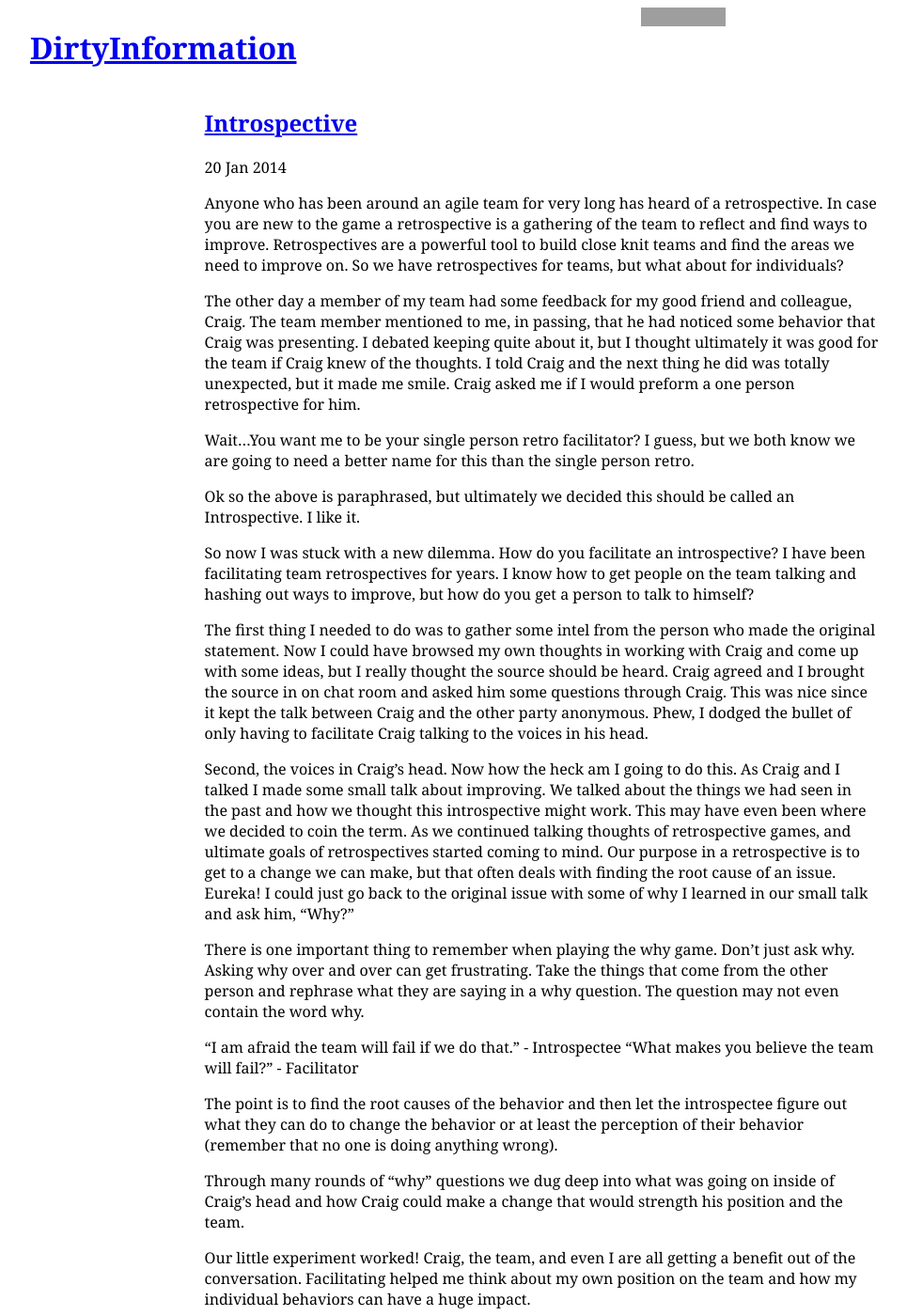
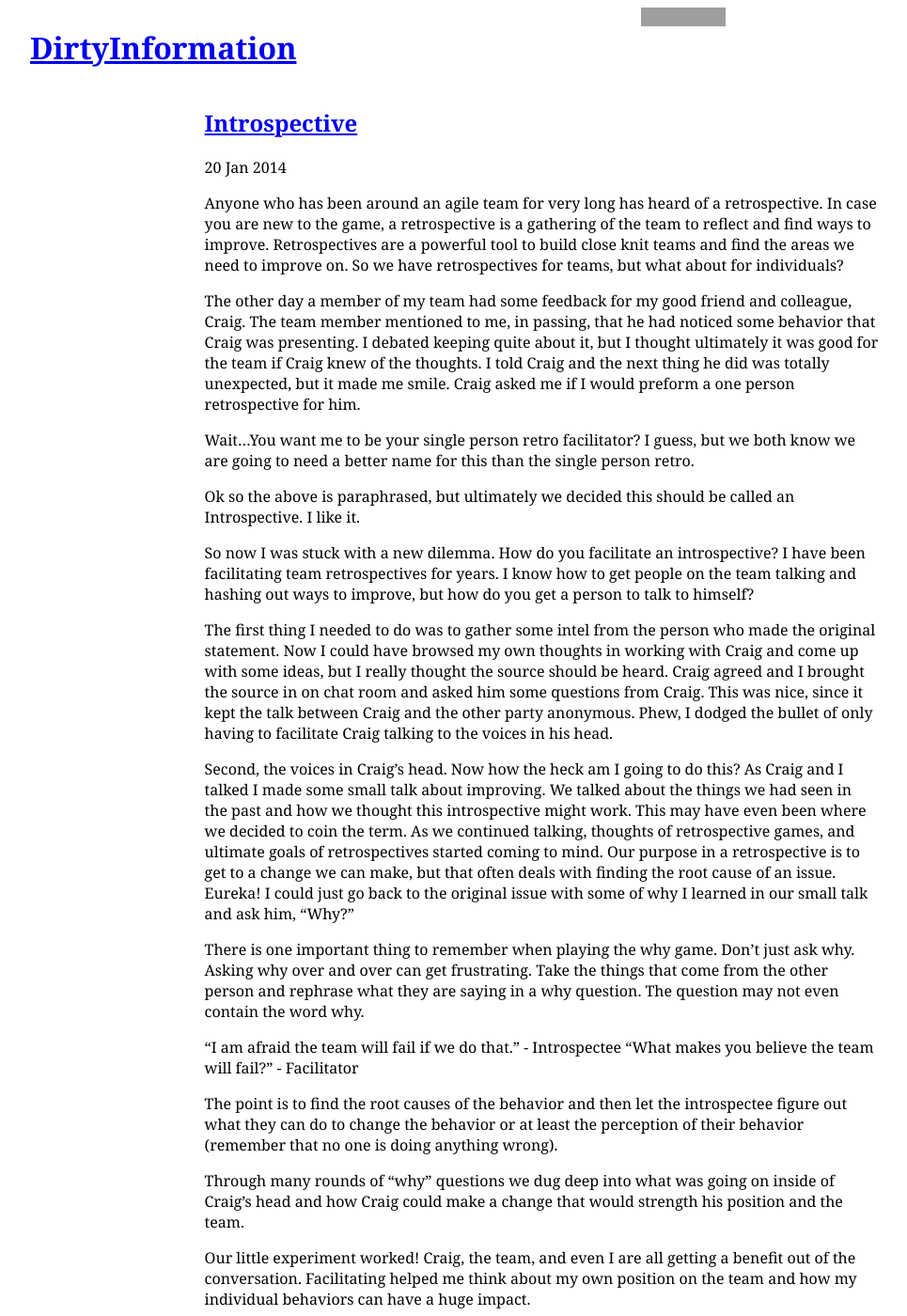
Before and after one commit to adkron/dirtyinformation.com, a Jekyll site: the page built from _posts/2014-1-20-introspective.md, in a window 1280 px wide and 1400 px high. Shown: the whole window at 94% size, without its empty margins (64-1029 px from the left). Built offline with Jekyll 4.4.1, drawn with Linux system fonts in a browser that asks for light colours; Markdown is read by kramdown in place of the engine named in the settings; some of the changed text lies outside the part shown; grey boxes are pictures that could not be loaded.

Commit message:
Fix some punctuation and spelling.

```diff
--- a/_posts/2014-1-20-introspective.md
+++ b/_posts/2014-1-20-introspective.md
@@ -4,7 +4,7 @@ title: Introspective
 ---
 
 Anyone who has been around an agile team for very long has heard of a
-retrospective. In case you are new to the game a retrospective is a
+retrospective. In case you are new to the game, a retrospective is a
 gathering of the team to reflect and find ways to improve.
 Retrospectives are a powerful tool to build close knit teams and find
 the areas we need to improve on. So we have retrospectives for teams,
@@ -34,16 +34,16 @@ The first thing I needed to do was to gather some intel from the person
 who made the original statement. Now I could have browsed my own
 thoughts in working with Craig and come up with some ideas, but I really
 thought the source should be heard. Craig agreed and I brought the
-source in on chat room and asked him some questions through Craig. This
-was nice since it kept the talk between Craig and the other party
+source in on chat room and asked him some questions from Craig. This
+was nice, since it kept the talk between Craig and the other party
 anonymous. Phew, I dodged the bullet of only having to facilitate Craig
 talking to the voices in his head.
 
 Second, the voices in Craig's head. Now how the heck am I going to do
-this. As Craig and I talked I made some small talk about improving. We
+this? As Craig and I talked I made some small talk about improving. We
 talked about the things we had seen in the past and how we thought this
 introspective might work. This may have even been where we decided to
-coin the term. As we continued talking thoughts of retrospective games,
+coin the term. As we continued talking, thoughts of retrospective games,
 and ultimate goals of retrospectives started coming to mind. Our purpose
 in a retrospective is to get to a change we can make, but that often
 deals with finding the root cause of an issue. Eureka! I could just go
@@ -87,5 +87,5 @@ facilitator is even more crucial. The introspectee only has you and the
 voices in his head to converse.
 
 If you would like to hear about Craig's experience with the
-introspective he wrote a post
+introspective, he wrote a post
 [here](http://blog.boochtek.com/2014/01/19/introspective).
```
Also changed, not shown: other parts of _posts/2014-1-20-introspective.md (+1 -1 lines).
